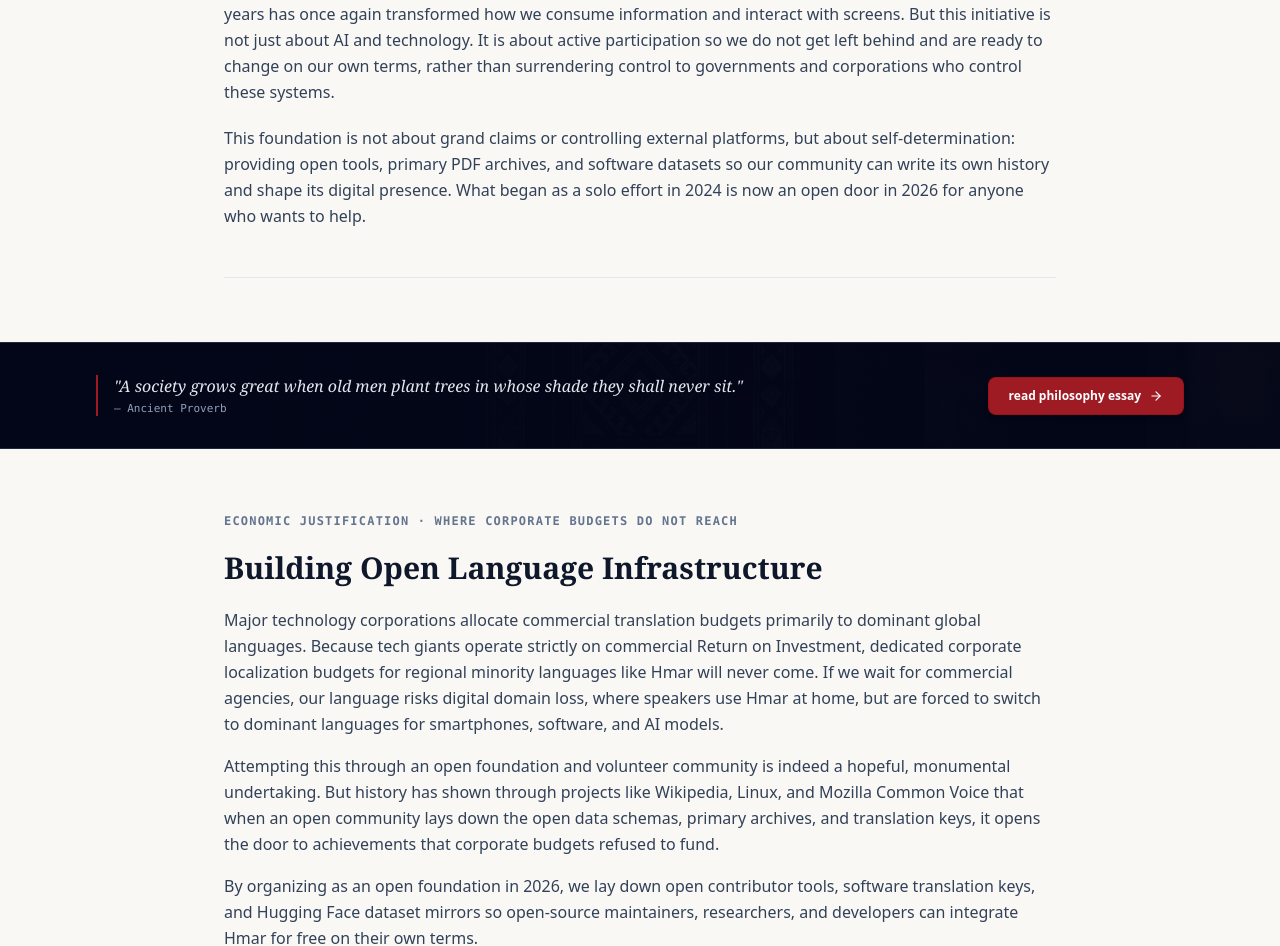
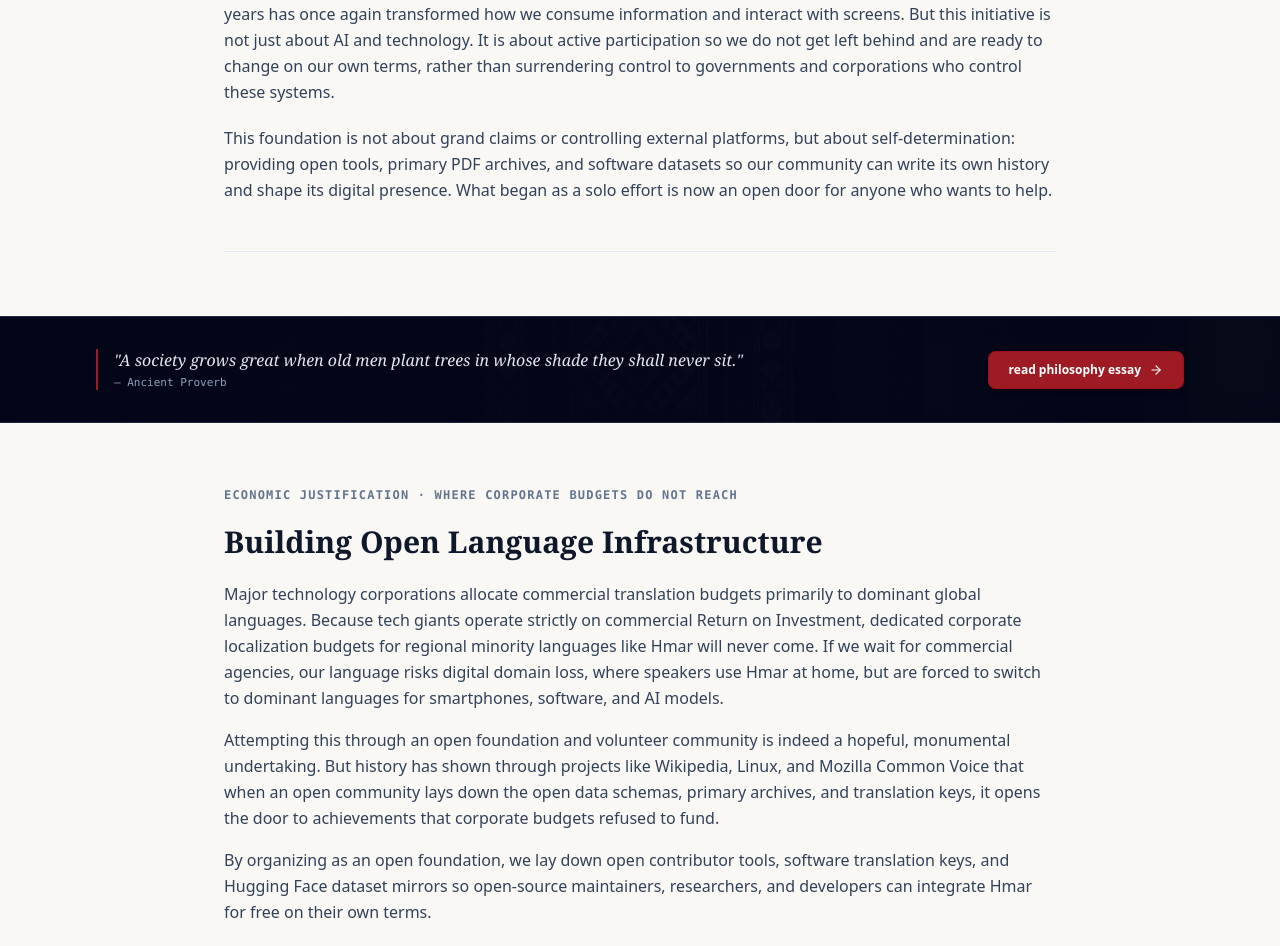
Before and after one commit to hmar-heritage-org/home, a Next.js app: page / in a window 1280 px wide. Shown: the part 888-1834 px from the top of the page. Built offline with nearby package versions, Linux system fonts and the light colour scheme.

Commit message:
Remove redundant year references from home page

```diff
--- a/src/app/page.tsx
+++ b/src/app/page.tsx
@@ -62,7 +62,7 @@ export default function HomePage() {
             </p>
 
             <p>
-              This foundation is not about grand claims or controlling external platforms, but about self-determination: providing open tools, primary PDF archives, and software datasets so our community can write its own history and shape its digital presence. What began as a solo effort in 2024 is now an open door in 2026 for anyone who wants to help.
+              This foundation is not about grand claims or controlling external platforms, but about self-determination: providing open tools, primary PDF archives, and software datasets so our community can write its own history and shape its digital presence. What began as a solo effort is now an open door for anyone who wants to help.
             </p>
           </div>
         </section>
@@ -121,7 +121,7 @@ export default function HomePage() {
             </p>
 
             <p>
-              By organizing as an open foundation in 2026, we lay down open contributor tools, software translation keys, and Hugging Face dataset mirrors so open-source maintainers, researchers, and developers can integrate Hmar for free on their own terms.
+              By organizing as an open foundation, we lay down open contributor tools, software translation keys, and Hugging Face dataset mirrors so open-source maintainers, researchers, and developers can integrate Hmar for free on their own terms.
             </p>
           </div>
         </section>
```
